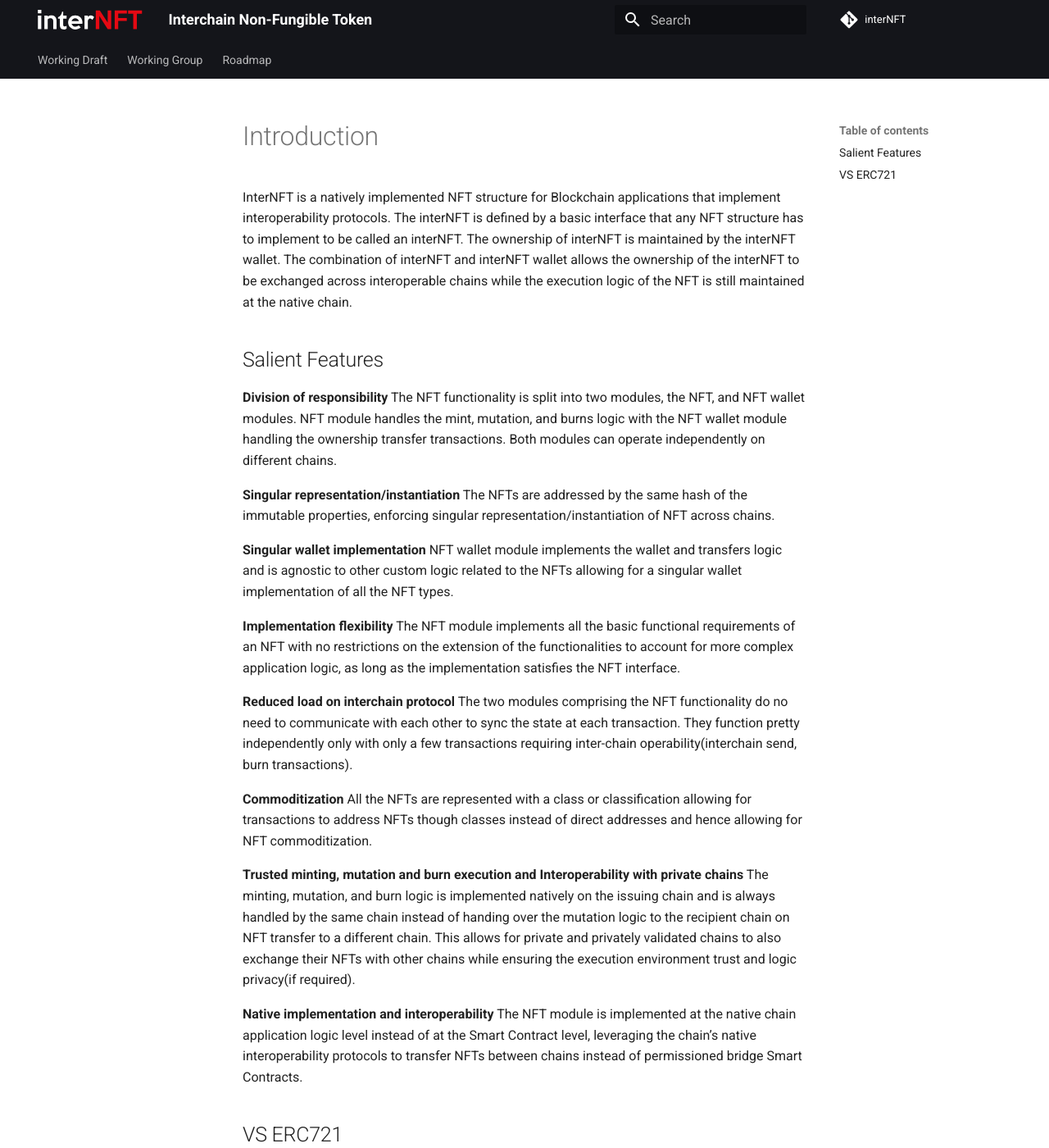
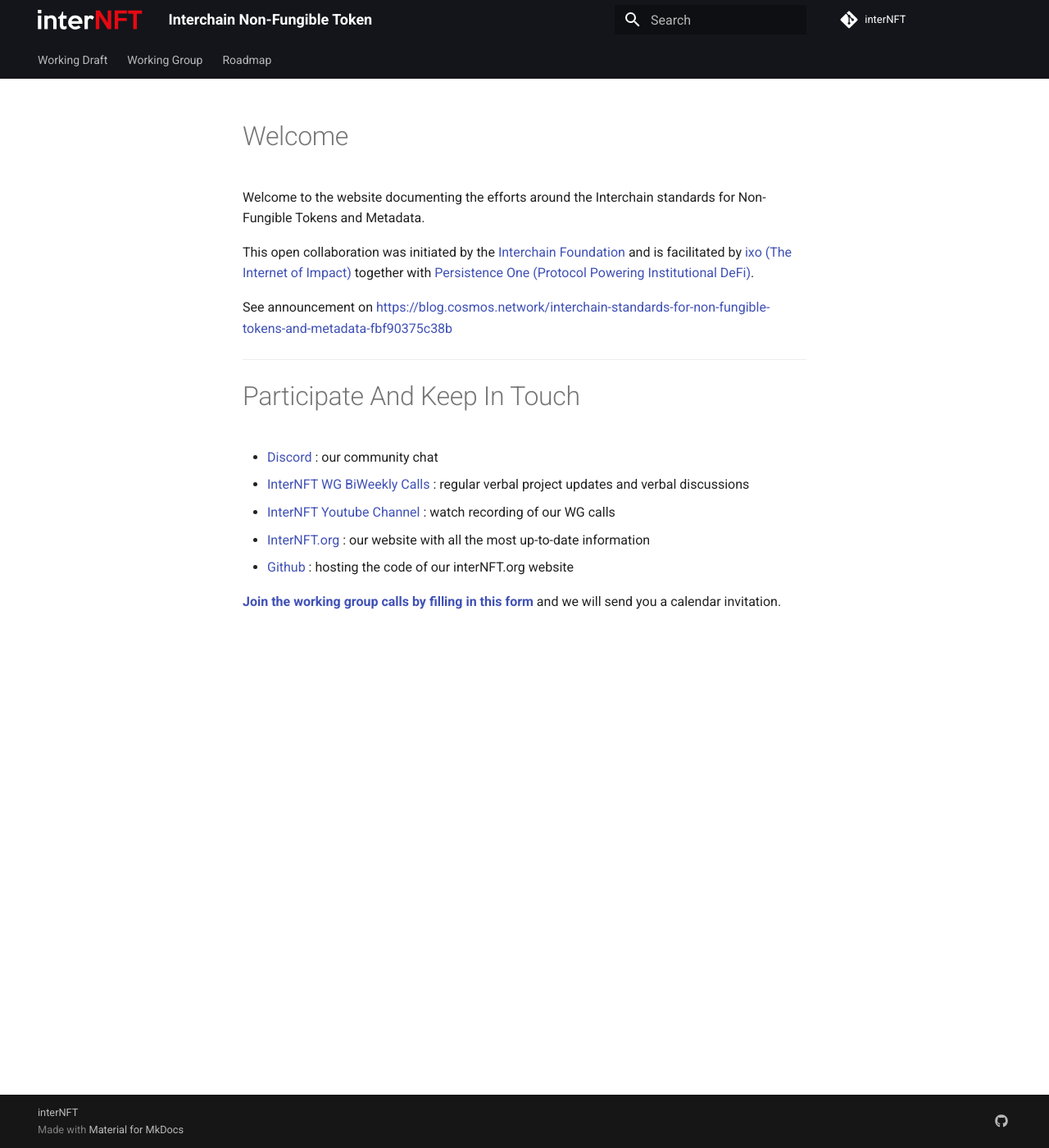
Before and after one commit to interNFT/documentation, an MkDocs documentation site: the page built from markdowns/index.md, in a window 1280 px wide and 1400 px high. Shown: the whole window at 82% size. Built offline with MkDocs 1.6.1 and Material for MkDocs 9.7.7, drawn with Linux system fonts in a browser that asks for light colours; some of the changed text lies outside the part shown.

Commit message:
Update index.md

```diff
--- a/markdowns/index.md
+++ b/markdowns/index.md
@@ -1,51 +1,19 @@
-# Introduction
+# Welcome
 
-InterNFT is a natively implemented NFT structure for Blockchain applications that implement interoperability protocols. The interNFT is defined by a basic interface that any NFT structure has to implement to be called an interNFT. The ownership of interNFT is maintained by the interNFT wallet. The combination of interNFT and interNFT wallet allows the ownership of the interNFT to be exchanged across interoperable chains while the execution logic of the NFT is still maintained at the native chain.
+Welcome to the website documenting the efforts around the Interchain standards for Non-Fungible Tokens and Metadata.
 
-## Salient Features
-**Division of responsibility**
-The NFT functionality is split into two modules, the NFT, and NFT wallet modules. NFT module handles the mint, mutation, and burns logic with the NFT wallet module handling the ownership transfer transactions. Both modules can operate independently on different chains.
+This open collaboration was initiated by the [Interchain Foundation](https://interchain.io/) and is facilitated by [ixo (The Internet of Impact)](https://ixo.world/) together with [Persistence One (Protocol Powering Institutional DeFi)](https://persistence.one/).
 
-**Singular representation/instantiation**
-The NFTs are addressed by the same hash of the immutable properties, enforcing singular representation/instantiation of NFT across chains.
+See announcement on https://blog.cosmos.network/interchain-standards-for-non-fungible-tokens-and-metadata-fbf90375c38b
 
-**Singular wallet implementation**
-NFT wallet module implements the wallet and transfers logic and is agnostic to other custom logic related to the NFTs allowing for a singular wallet implementation of all the NFT types.
+--------
 
-**Implementation flexibility**
-The NFT module implements all the basic functional requirements of an NFT with no restrictions on the extension of the functionalities to account for more complex application logic, as long as the implementation satisfies the NFT interface.
+# Participate And Keep In Touch
 
-**Reduced load on interchain protocol**
-The two modules comprising the NFT functionality do no need to communicate with each other to sync the state at each transaction. They function pretty independently only with only a few transactions requiring inter-chain operability(interchain send, burn transactions).
+* [Discord](https://discord.com/channels/669268347736686612/744845986743975976){:target="_blank"} : our community chat
+* [InterNFT WG BiWeekly Calls](./workingGroup/meetings/){:target="_blank"} : regular verbal project updates and verbal discussions
+* [InterNFT Youtube Channel](https://www.youtube.com/channel/UCEmFhwNH8AiHR8dNSZ9fB0w){:target="_blank"} : watch recording of our WG calls
+* [InterNFT.org](https://interNFT.org){:target="_blank"} : our website with all the most up-to-date information
+* [Github](https://github.com/interNFT){:target="_blank"} : hosting the code of our interNFT.org website
 
-**Commoditization**
-All the NFTs are represented with a class or classification allowing for transactions to address NFTs though classes instead of direct addresses and hence allowing for NFT commoditization.
-
-**Trusted minting, mutation and burn execution and Interoperability with private chains**
- The minting, mutation, and burn logic is implemented natively on the issuing chain and is always handled by the same chain instead of handing over the mutation logic to the recipient chain on NFT transfer to a different chain. This allows for private and privately validated chains to also exchange their NFTs with other chains while ensuring the execution environment trust and logic privacy(if required).
-
-**Native implementation and interoperability**
-The NFT module is implemented at the native chain application logic level instead of at the Smart Contract level, leveraging the chain’s native interoperability protocols to transfer NFTs between chains instead of permissioned bridge Smart Contracts.
-
-
-## VS ERC721
-
-The proposed NFT structure is implemented at the native chain code level rather than at the smart contract level making it more ephemeral. ERC721 is the most popular NFT standard in general. The standard is very well suited for smart contract-based applications running on a single chain. But there are some disadvantages to using the same in a multi-chain environment on which the proposed standard is designed to improve upon:
-
-**NFT origin address (Rigid Design)**
-*Problem*
-An NFT itself is not meaningful when transferred to another chain. The invariants and operations related to the NFT may be hacked leading to a bunch of attack vectors(like duplication, double-spends). In the case of Ethereum, the NFT resides in it’s issuing contracts with the ownership being changed to a wallet address or smart contract by the contract itself. But in a multichain environment with separate chain states, this might not be possible.
-*Solution*
-In the proposed design the NFT always resides in the issuing chain state with the issuer chain logic issuing, mutating, or burning the NFT. The ownership of the NFT is transferred through a reference to the NFT, the NFT Address structure which records the address of the Issuer chain for look-up, a hash of the invariants, to ensure singular representation, and the class or classification of the NFT. The reference may be passed around between wallets on different chains and the Owner address being updated on the Issuing chain (to prevent double-spending).
-
-**NFT wallet (Lower Visibility)**
-*Problem*
-One cannot directly query all the NFTs owned by their address in the ERC721 standard. The owner address has to be queried against the issuing-contract to get all the NFTs owned by the address. A new NFT assigned to a wallet may slip under the notice of the owner. In a multichain wallet scenario, the complexity of NFT tracking becomes amplified.
-*Solution*
-The proposed standard implements an NFT wallet where all the NFTs of different classes form all the Issuer chains can sit. The wallet can be queried against either the NFT address or the NFT class or get all the NFTs owned.
-
-**Smart Contract vs Native implementation**
-*Problem*
-NFT transactions are heavier to execute because of the larger Byte volume that has to be modified on each transfer or mutation. This multiplied by the complexity of running the transaction logic on smart contracts increases the overall cost and reduces the TPS of NFT transactions. Also, ERC721 is known to have a defect where an NFT transferred to a contract that does not or incorrectly implements the on-received logic leads to the NFT getting lost irrecoverably and immutably.
-*Solution*
-The proposed solution implements the NFT transaction logic natively in the applications rather than on a smart contract running in an EVM or WASM execution environment, making the transactions much optimized, faster, and cheaper, also less prone to mistakes made by the smart contract implementers.
+**[Join the working group calls by filling in this form](https://forms.gle/c3zS3EST17qL41Zy7)** and we will send you a calendar invitation.
```
